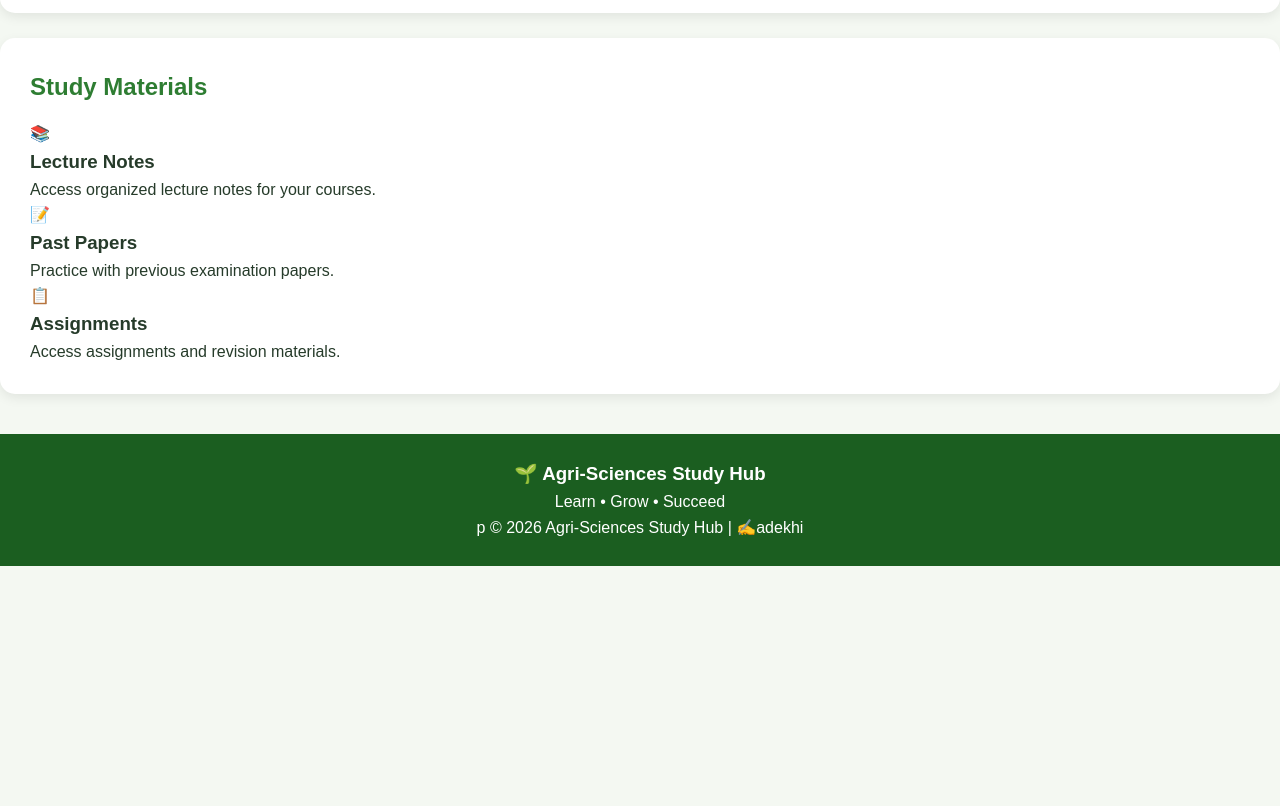
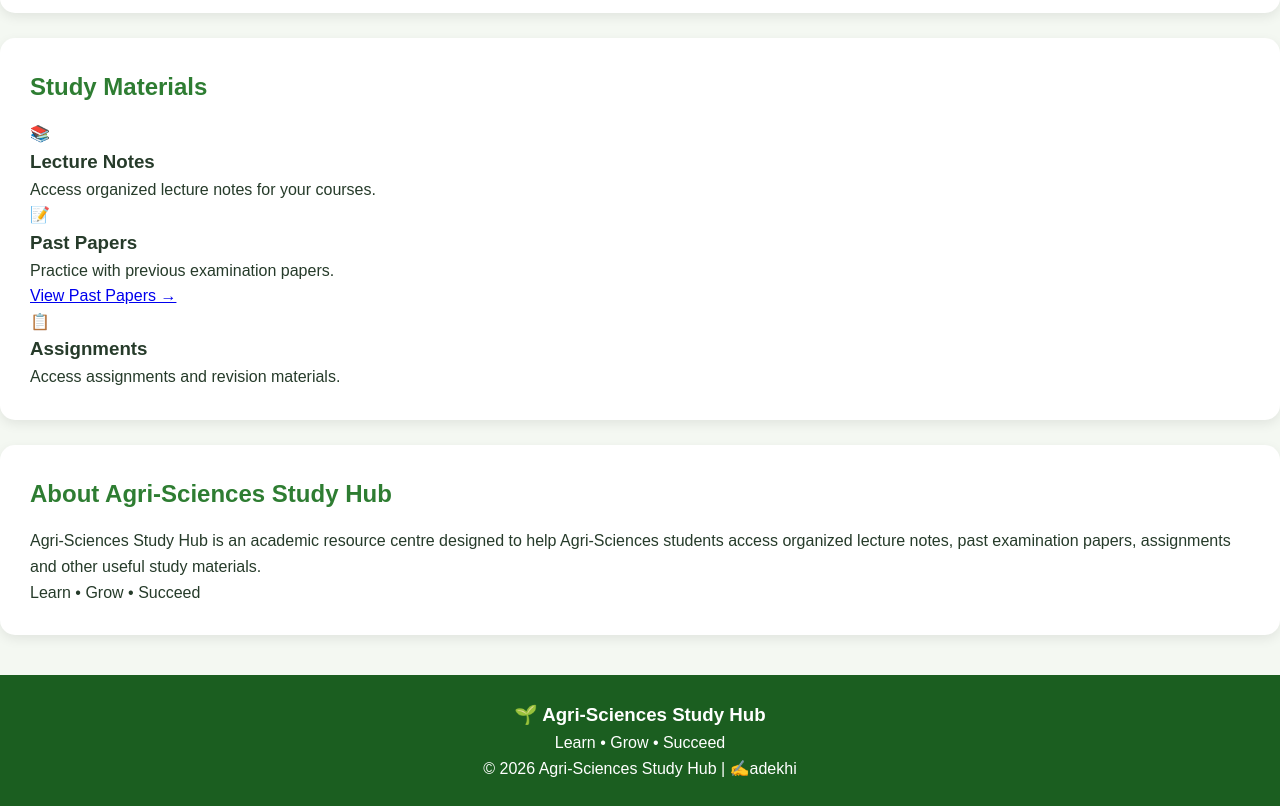
Before and after one commit to josephliwonde1923d-create/agri-sciences-study-hub, a plain HTML site: page index.html in a window 1280 px wide. Shown: the part 899-1705 px from the top of the page. Before the commit the page ends 1465 px from the top, so only its background shows below. Drawn offline with Linux system fonts and the light colour scheme.

Commit message:
Connect past papers navigation
Connected the header Past Papers link and Study Materials Past Papers card to pastpapers.html.

```diff
--- a/index.html
+++ b/index.html
@@ -20,8 +20,8 @@
 
         <nav>
             <a href="index.html">Home</a>
-            <a href="#">Past Papers</a>
-            <a href="#">About</a>
+            <a href="pastpapers.html">Past Papers</a>
+            <a href="#about">About</a>
         </nav>
     </header>
 
@@ -125,6 +125,7 @@
 
         <div class="material-container">
 
+            <!-- LECTURE NOTES -->
             <div class="material-card">
                 <div class="material-icon">📚</div>
 
@@ -137,7 +138,9 @@
             </div>
 
 
+            <!-- PAST PAPERS -->
             <div class="material-card">
+
                 <div class="material-icon">📝</div>
 
                 <h3>Past Papers</h3>
@@ -146,9 +149,15 @@
                     Practice with previous
                     examination papers.
                 </p>
+
+                <a href="pastpapers.html">
+                    View Past Papers →
+                </a>
+
             </div>
 
 
+            <!-- ASSIGNMENTS -->
             <div class="material-card">
                 <div class="material-icon">📋</div>
 
@@ -165,6 +174,25 @@
     </section>
 
 
+    <!-- ABOUT -->
+    <section id="about" class="about">
+
+        <h2>About Agri-Sciences Study Hub</h2>
+
+        <p>
+            Agri-Sciences Study Hub is an academic resource centre
+            designed to help Agri-Sciences students access organized
+            lecture notes, past examination papers, assignments
+            and other useful study materials.
+        </p>
+
+        <p>
+            Learn • Grow • Succeed
+        </p>
+
+    </section>
+
+
     <!-- FOOTER -->
     <footer>
 
@@ -172,7 +200,7 @@
 
         <p>Learn • Grow • Succeed</p>
 
-        <p class="copyright">p
+        <p class="copyright">
             © 2026 Agri-Sciences Study Hub | ✍️adekhi
         </p>
 
```
